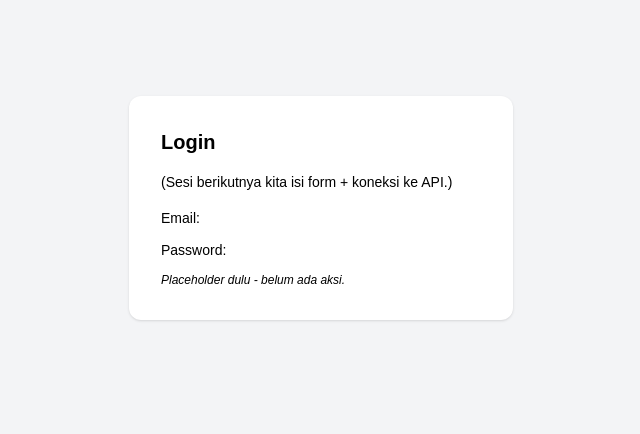
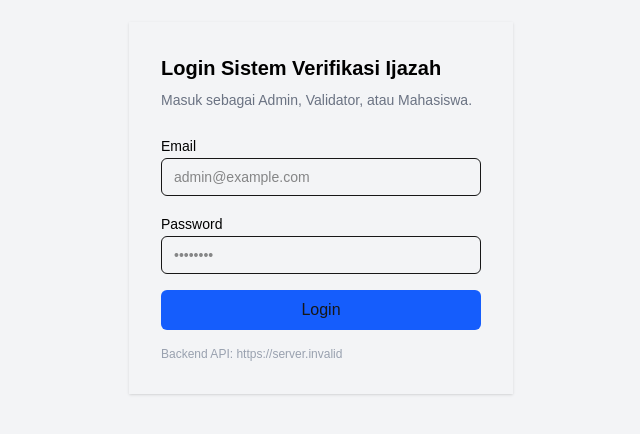
Before and after one commit to alvinsidiq/frontend-verifikasi-ijazah, a Next.js app: page /login in a window 1280 px wide. Shown: the part 192-626 px from the top of the page, without its empty margins (319-959 px from the left). Built offline with nearby package versions, Linux system fonts and the light colour scheme; no server answers.

Commit message:
Implement login page dengan  API integration dan  auth storage

```diff
--- a/app/components/layout/AppLayout.jsx
+++ b/app/components/layout/AppLayout.jsx
@@ -12,7 +12,7 @@ export default function AppLayout({ children }) {
       {/* Main content */}
       <div className="flex-1 flex flex-col">
         {/* Topbar sederhana */}
-        <header className="h-14 border-b bg-white flex items-center px-4">
+        <header className="h-14 border-b bg-blackflex items-center px-4">
           <h1 className="font-semibold text-lg">
             Sistem Verifikasi Ijazah
           </h1>
--- a/app/components/layout/Sidebar.jsx
+++ b/app/components/layout/Sidebar.jsx
@@ -6,7 +6,7 @@ import Link from "next/link";
 export default function Sidebar() {
   // Untuk sesi 0, menu masih statis (belum baca role)
   return (
-    <aside className="w-64 bg-white border-r min-h-screen hidden md:block">
+    <aside className="w-64 bg-blackborder-r min-h-screen hidden md:block">
       <div className="h-14 flex items-center justify-center border-b">
         <span className="font-bold text-sm">
           Verifikasi Ijazah
--- a/app/login/page.jsx
+++ b/app/login/page.jsx
@@ -1,18 +1,141 @@
+// app/login/page.js
+"use client";
+
+import { useState, useEffect } from "react";
+import { useRouter } from "next/navigation";
+import { saveAuth, getAuth } from "../../lib/auth";
+
 export default function LoginPage() {
+  const router = useRouter();
+
+  const [email, setEmail] = useState("");
+  const [password, setPassword] = useState("");
+
+  const [isLoading, setIsLoading] = useState(false);
+  const [errorMsg, setErrorMsg] = useState("");
+
+  // Kalau sudah login, langsung redirect ke dashboard sesuai role
+  useEffect(() => {
+    const auth = getAuth();
+    if (auth?.user) {
+      const role = auth.user.role;
+      if (role === "ADMIN") {
+        router.replace("/admin/dashboard");
+      } else if (role === "VALIDATOR") {
+        router.replace("/validator/dashboard");
+      } else {
+        router.replace("/mahasiswa/dashboard");
+      }
+    }
+  }, [router]);
+
+  async function handleSubmit(e) {
+    e.preventDefault();
+    setErrorMsg("");
+
+    if (!email || !password) {
+      setErrorMsg("Email dan password wajib diisi.");
+      return;
+    }
+
+    setIsLoading(true);
+
+    try {
+      const res = await fetch(
+        `${process.env.NEXT_PUBLIC_API_BASE_URL}/auth/login`,
+        {
+          method: "POST",
+          headers: {
+            "Content-Type": "application/json",
+          },
+          body: JSON.stringify({ email, password }),
+        }
+      );
+
+      const json = await res.json();
+
+      if (!res.ok || !json.success) {
+        const msg =
+          json?.message || "Login gagal. Periksa email dan password Anda.";
+        setErrorMsg(msg);
+        setIsLoading(false);
+        return;
+      }
+
+      const { token, user } = json.data;
+
+      // Simpan token & user di localStorage
+      saveAuth(token, user);
+
+      // Redirect berdasarkan role
+      if (user.role === "ADMIN") {
+        router.push("/admin/dashboard");
+      } else if (user.role === "VALIDATOR") {
+        router.push("/validator/dashboard");
+      } else {
+        router.push("/mahasiswa/dashboard");
+      }
+    } catch (err) {
+      console.error("Error login:", err);
+      setErrorMsg("Tidak dapat terhubung ke server. Coba lagi nanti.");
+    } finally {
+      setIsLoading(false);
+    }
+  }
+
   return (
-    <main className="min-h-screen flex items-center justify-center bg-gray-100 text-black">
-      <div className="bg-white rounded-xl shadow p-8 w-full max-w-sm">
-        <h1 className="text-xl font-bold mb-4">Login</h1>
-        <p className="text-sm text-black mb-4">
-          (Sesi berikutnya kita isi form + koneksi ke API.)
+    <main className="min-h-screen flex items-center justify-center bg-gray-100 px-4">
+      <div className="bg-blackrounded-xl shadow p-8 w-full max-w-sm">
+        <h1 className="text-xl font-bold mb-2 text-black">
+          Login Sistem Verifikasi Ijazah
+        </h1>
+        <p className="text-sm text-gray-500 mb-6">
+          Masuk sebagai Admin, Validator, atau Mahasiswa.
         </p>
-        <div className="space-y-3 text-sm text-black">
-          <p>Email:</p>
-          <p>Password:</p>
-          <p className="italic text-xs text-black">
-            Placeholder dulu - belum ada aksi.
-          </p>
-        </div>
+
+        {errorMsg && (
+          <div className="mb-4 text-sm text-red-600 bg-red-50 border border-red-200 rounded-md px-3 py-2">
+            {errorMsg}
+          </div>
+        )}
+
+        <form onSubmit={handleSubmit} className="space-y-4">
+          <div className="space-y-1">
+            <label className="text-sm font-medium text-black">Email</label>
+            <input
+              type="email"
+              className="w-full border rounded-md px-3 py-2 text-sm focus:outline-none focus:ring focus:ring-blue-100"
+              placeholder="admin@example.com"
+              value={email}
+              onChange={(e) => setEmail(e.target.value)}
+              autoComplete="email"
+            />
+          </div>
+
+          <div className="space-y-1">
+            <label className="text-sm font-medium text-black">Password</label>
+            <input
+              type="password"
+              className="w-full border rounded-md px-3 py-2 text-sm focus:outline-none focus:ring focus:ring-blue-100"
+              placeholder="••••••••"
+              value={password}
+              onChange={(e) => setPassword(e.target.value)}
+              autoComplete="current-password"
+            />
+          </div>
+
+          <button
+            type="submit"
+            disabled={isLoading}
+            className="w-full mt-2 flex items-center justify-center px-4 py-2 rounded-md bg-blue-600 text-blacktext-sm font-medium hover:bg-blue-700 disabled:opacity-60"
+          >
+            {isLoading ? "Sedang login..." : "Login"}
+          </button>
+        </form>
+
+        <p className="mt-4 text-xs text-gray-400">
+          Backend API: {process.env.NEXT_PUBLIC_API_BASE_URL}
+        </p>
       </div>
     </main>
   );
--- /dev/null
+++ b/lib/auth.js
@@ -0,0 +1,35 @@
+// lib/auth.js
+
+// Key yang dipakai di localStorage
+const TOKEN_KEY = "auth_token";
+const USER_KEY = "auth_user";
+
+export function saveAuth(token, user) {
+  if (typeof window === "undefined") return;
+
+  localStorage.setItem(TOKEN_KEY, token);
+  localStorage.setItem(USER_KEY, JSON.stringify(user));
+}
+
+export function getAuth() {
+  if (typeof window === "undefined") return null;
+
+  const token = localStorage.getItem(TOKEN_KEY);
+  const userRaw = localStorage.getItem(USER_KEY);
+
+  if (!token || !userRaw) return null;
+
+  try {
+    const user = JSON.parse(userRaw);
+    return { token, user };
+  } catch {
+    return null;
+  }
+}
+
+export function clearAuth() {
+  if (typeof window === "undefined") return;
+
+  localStorage.removeItem(TOKEN_KEY);
+  localStorage.removeItem(USER_KEY);
+}
```
